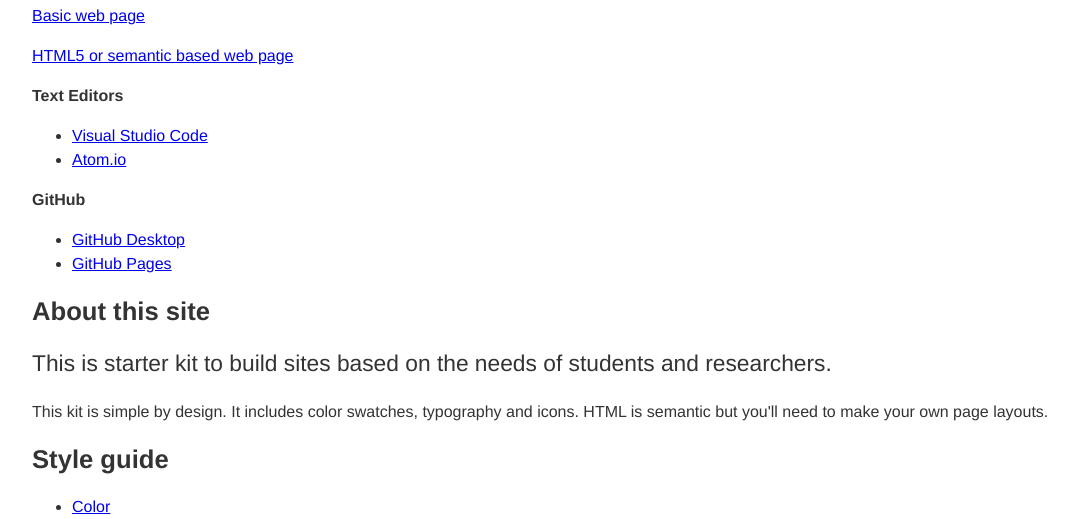
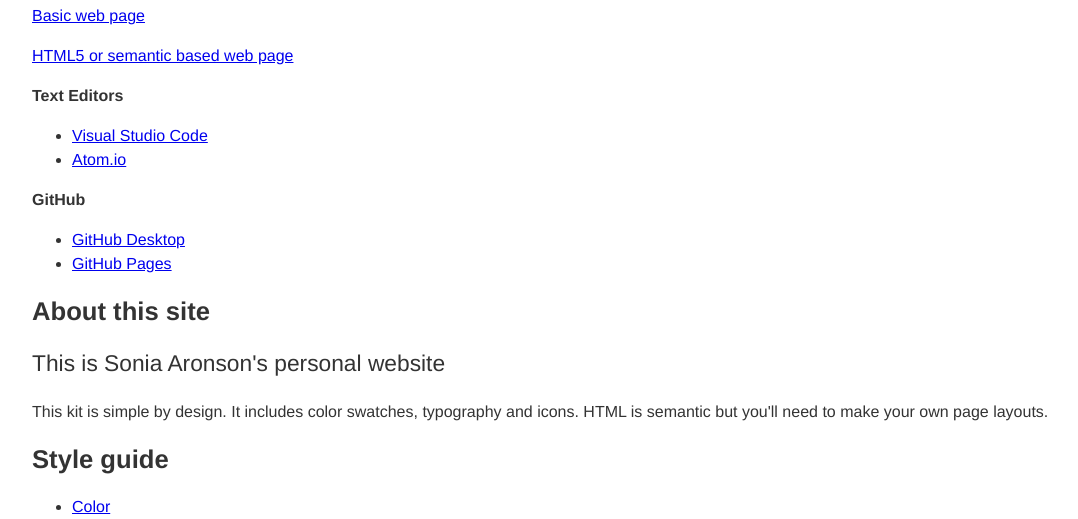
Before and after one commit to sonia-aronson/sonia-aronson.github.io, a plain HTML site: page index.html in a window 1280 px wide. Shown: the part 433-952 px from the top of the page, without its empty margins (0-1078 px from the left). Drawn offline with Linux system fonts and the light colour scheme.

Commit message:
Changed "about" section

```diff
--- a/index.html
+++ b/index.html
@@ -52,7 +52,7 @@
       </ul>
 
       <h2>About this site</h2>
-      <p class="standfirst">This is starter kit to build sites based on the needs of students and researchers. </p>
+      <p class="standfirst">This is Sonia Aronson's personal website</p>
       <p>This kit is simple by design. It includes color swatches, typography and icons. HTML is semantic but you'll need to make your own page layouts.</p>
 
     </main>
```
